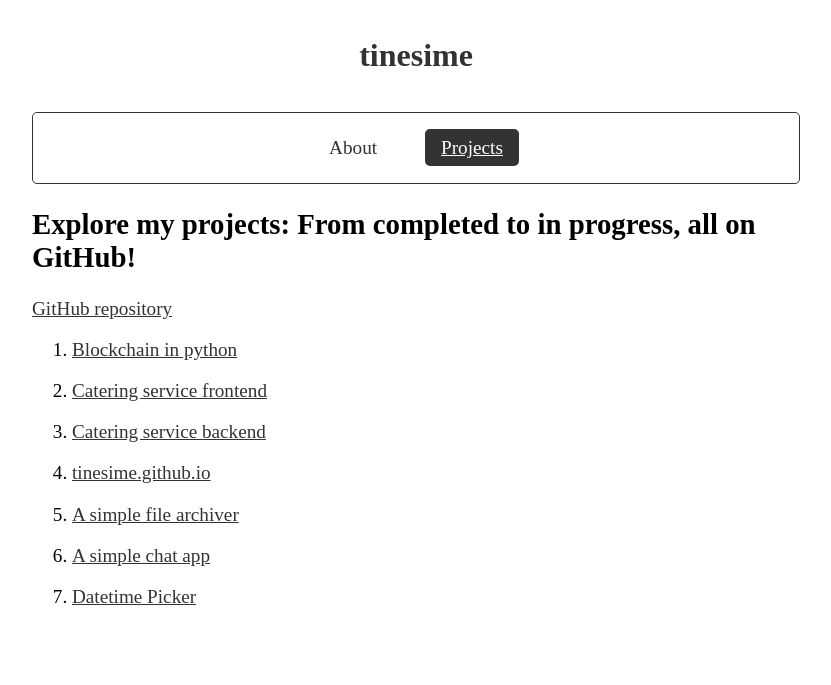
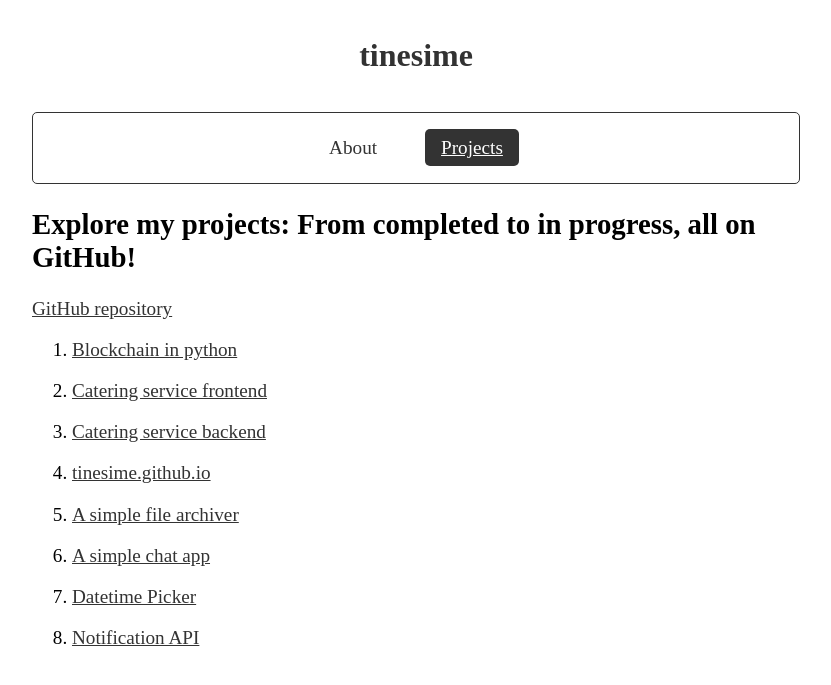
Before and after one commit to tinesime/tinesime.github.io, a Jekyll site: the page built from projects.markdown, in a window 1280 px wide. Shown: the top 685 px of the page, without its empty margins (224-1055 px from the left). Built offline with Jekyll 4.4.1, drawn with Linux system fonts in a browser that asks for light colours; some web fonts are replaced.

Commit message:
project added

```diff
--- a/projects.markdown
+++ b/projects.markdown
@@ -22,3 +22,5 @@ permalink: '/projects/'
 6. [A simple chat app](https://github.com/tinesime/chat){: .github-link}
 
 7. [Datetime Picker](https://github.com/tinesime/datetime-picker.git){: .github-link}
+
+8. [Notification API](https://github.com/tinesime/notification-api.git){: .github-link}
```
